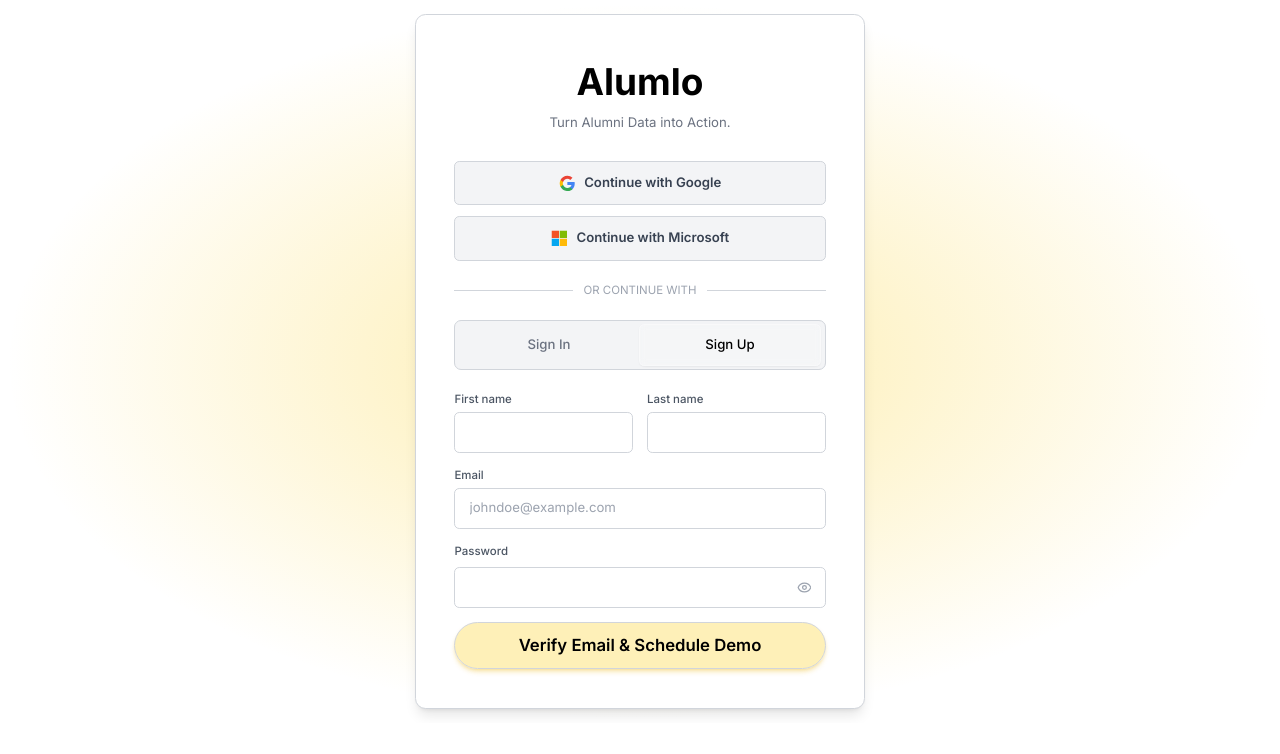
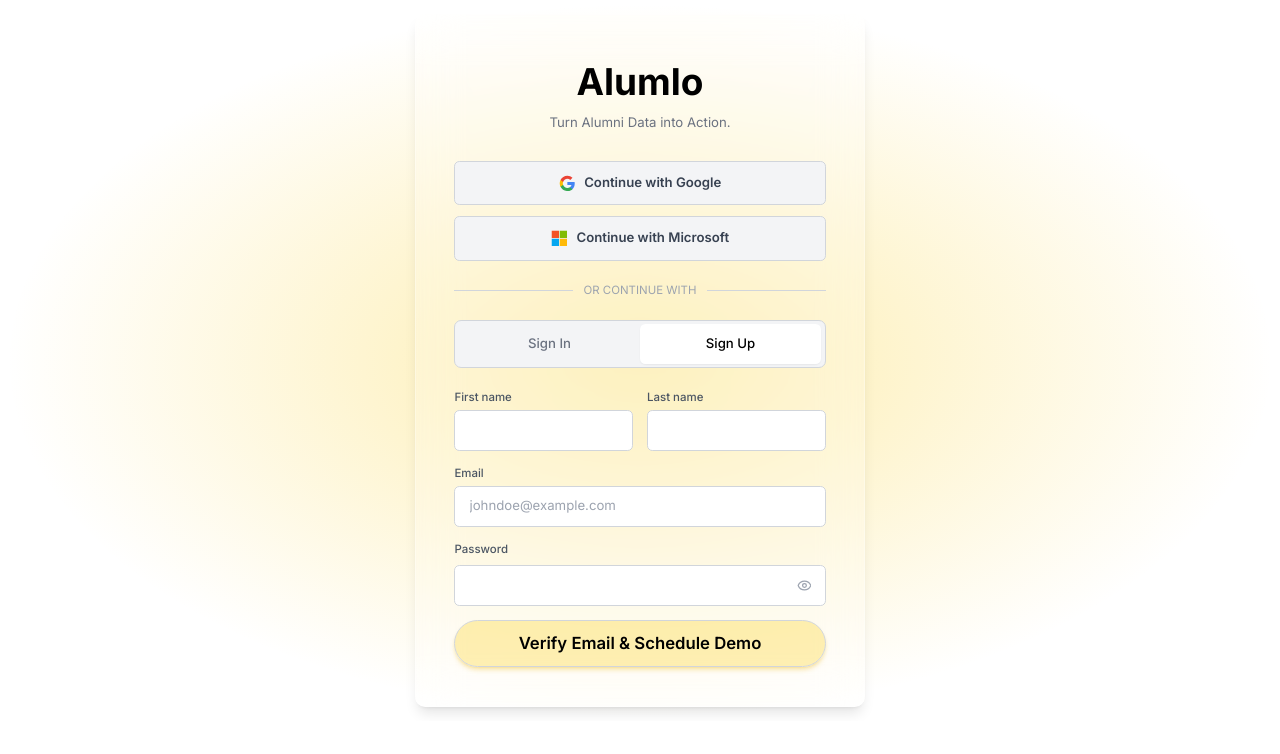
Before and after one commit to maimond123/alumlo, a Next.js app: page /signin in a window 1280 px wide. Shown: the top 754 px of the page. Built offline with nearby package versions, Linux system fonts and the light colour scheme; no server answers.

Commit message:
better sign-up v2

```diff
--- a/app/signin/page.tsx
+++ b/app/signin/page.tsx
@@ -137,7 +137,7 @@ export default function SignInPage() {
         initial={{ opacity: 0, y: 20 }}
         animate={{ opacity: 1, y: 0 }}
         transition={{ duration: 0.5 }}
-        className="bg-white p-11 rounded-xl w-full max-w-lg shadow-lg border border-gray-300"
+        className="bg-white/20 backdrop-blur-xl p-11 rounded-xl w-full max-w-lg shadow-lg border border-white/30"
       >
         <div className="text-center mb-8">
           <h1 className="text-[42px] font-bold text-black">Alumlo</h1>
@@ -184,7 +184,7 @@ export default function SignInPage() {
           <button
             onClick={() => setActiveTab('signin')}
             className={`flex-1 py-[11px] px-4 rounded-md text-[15px] font-medium transition-colors duration-200 ${
-              activeTab === 'signin' ? 'bg-white/20 backdrop-blur-sm text-black shadow-sm border border-white/30' : 'text-gray-500 hover:bg-gray-200/50'
+              activeTab === 'signin' ? 'bg-white text-black shadow-sm' : 'text-gray-500 hover:bg-gray-200/50'
             }`}
           >
             Sign In
@@ -192,7 +192,7 @@ export default function SignInPage() {
           <button
             onClick={() => setActiveTab('signup')}
             className={`flex-1 py-[11px] px-4 rounded-md text-[15px] font-medium transition-colors duration-200 ${
-              activeTab === 'signup' ? 'bg-white/20 backdrop-blur-sm text-black shadow-sm border border-white/30' : 'text-gray-500 hover:bg-gray-200/50'
+              activeTab === 'signup' ? 'bg-white text-black shadow-sm' : 'text-gray-500 hover:bg-gray-200/50'
             }`}
           >
             Sign Up
```
